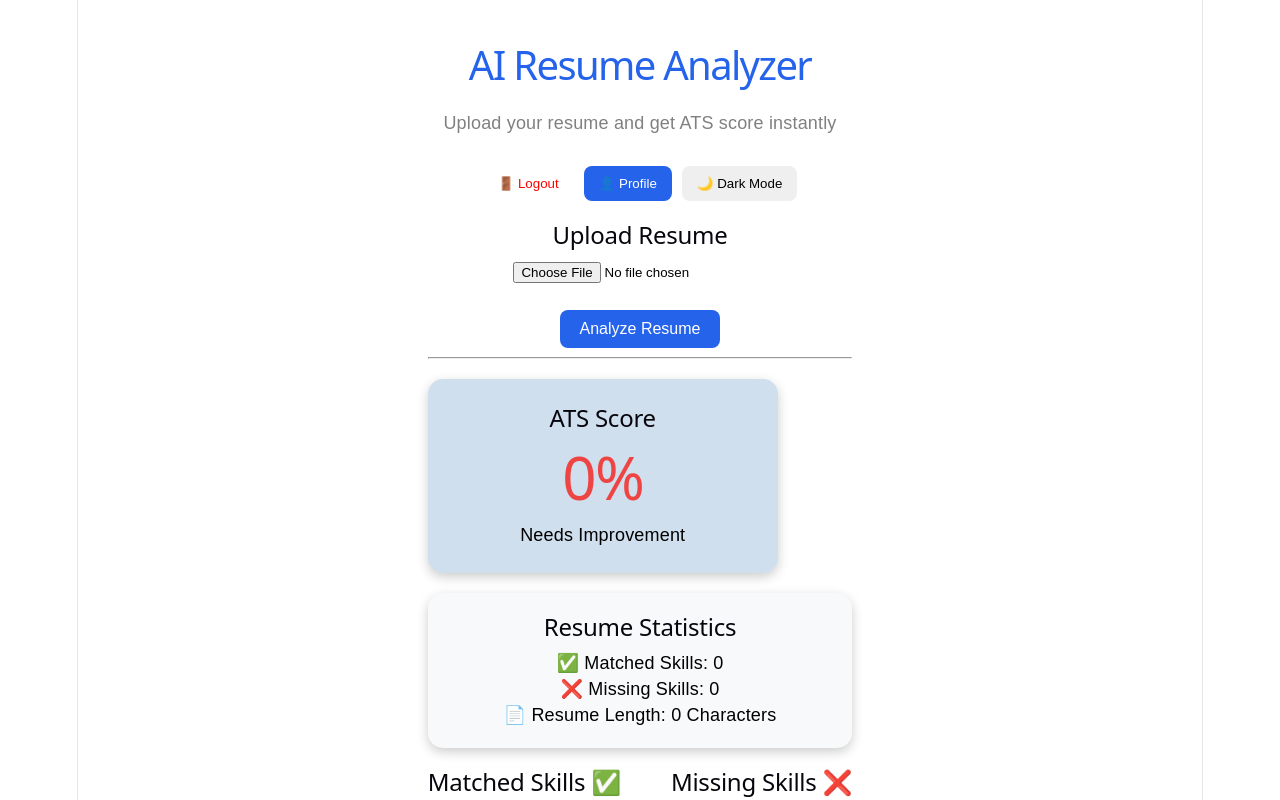
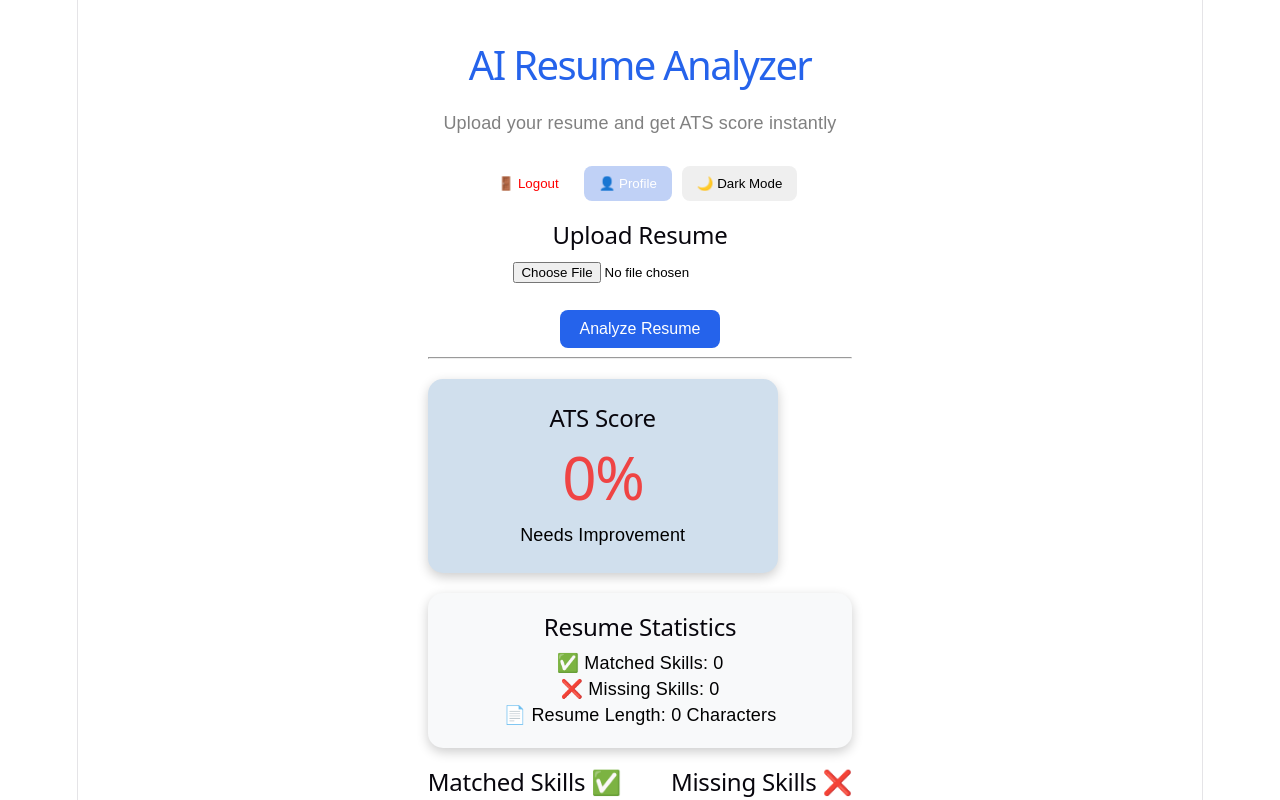
Before and after one commit to ritwikvarshney25-debug/AI-Resume-Analyzer, a React (Vite) app in the folder client/: page /dashboard in a window 1280 px wide. Shown: the top 800 px of the page. Built offline with nearby package versions, Linux system fonts and the light colour scheme.

Commit message:
Added profile navigation

```diff
--- a/client/src/pages/Dashboard.jsx
+++ b/client/src/pages/Dashboard.jsx
@@ -1,7 +1,9 @@
 import { useState } from "react";
 import axios from "axios";
+import { useNavigate } from "react-router-dom";
 
 function Dashboard() {
+    const navigate = useNavigate();
   const [file, setFile] = useState(null);
   const [atsScore, setAtsScore] = useState(0);
   const [matchedSkills, setMatchedSkills] = useState([]);
@@ -42,7 +44,7 @@ function Dashboard() {
 
   const handleLogout = () => {
     localStorage.removeItem("token");
-    window.location.href = "/";
+    navigate("/");
   };
 
   return (
@@ -99,9 +101,9 @@ function Dashboard() {
       </button>
 
       <button
-  onClick={() => (window.location.href = "/profile")}
+  onClick={() => navigate("/profile")}
   style={{
-    backgroundColor: "#2563eb",
+    backgroundColor: "#c0d1f6",
     color: "white",
     padding: "10px 15px",
     border: "none",
```
